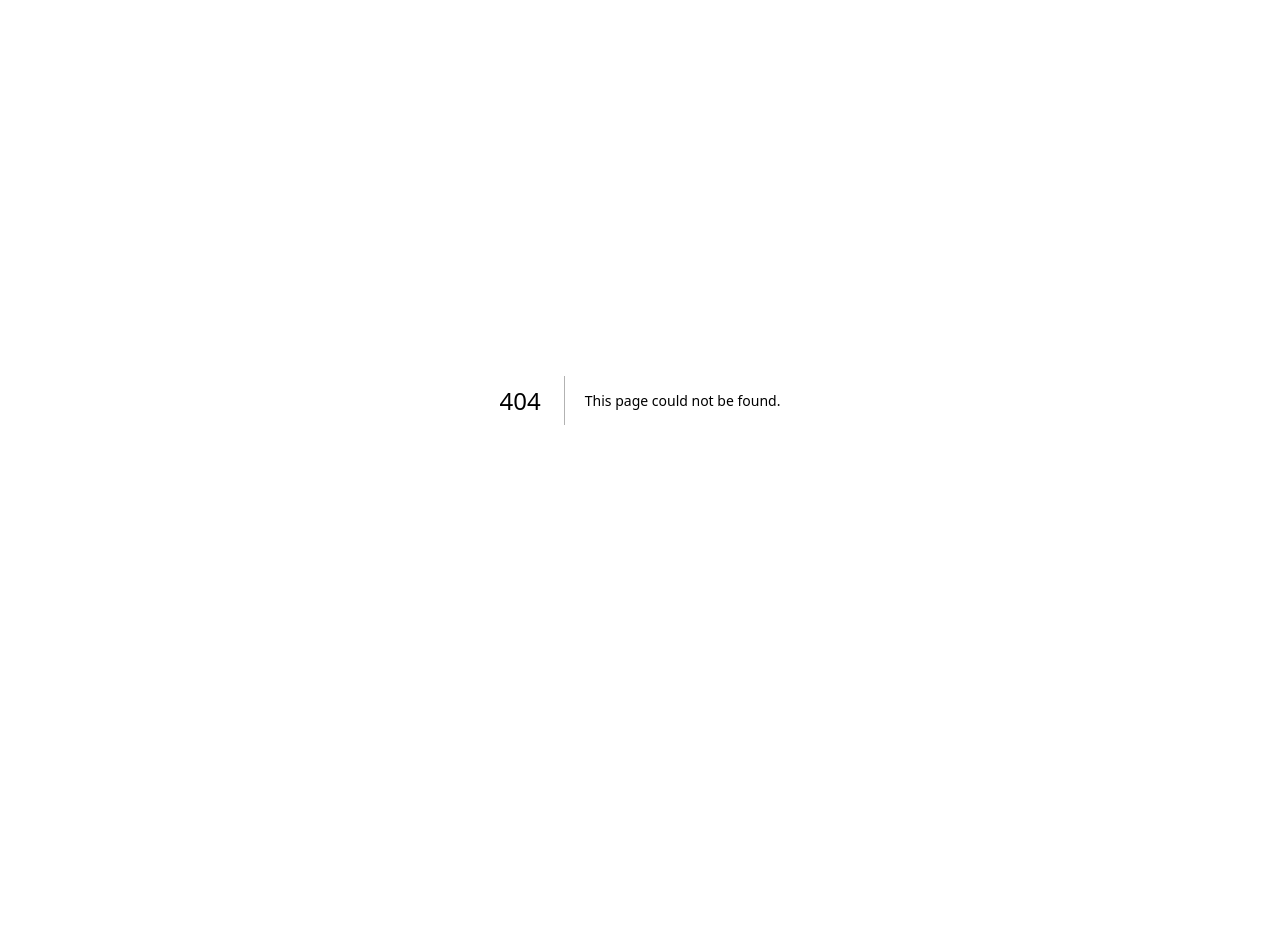
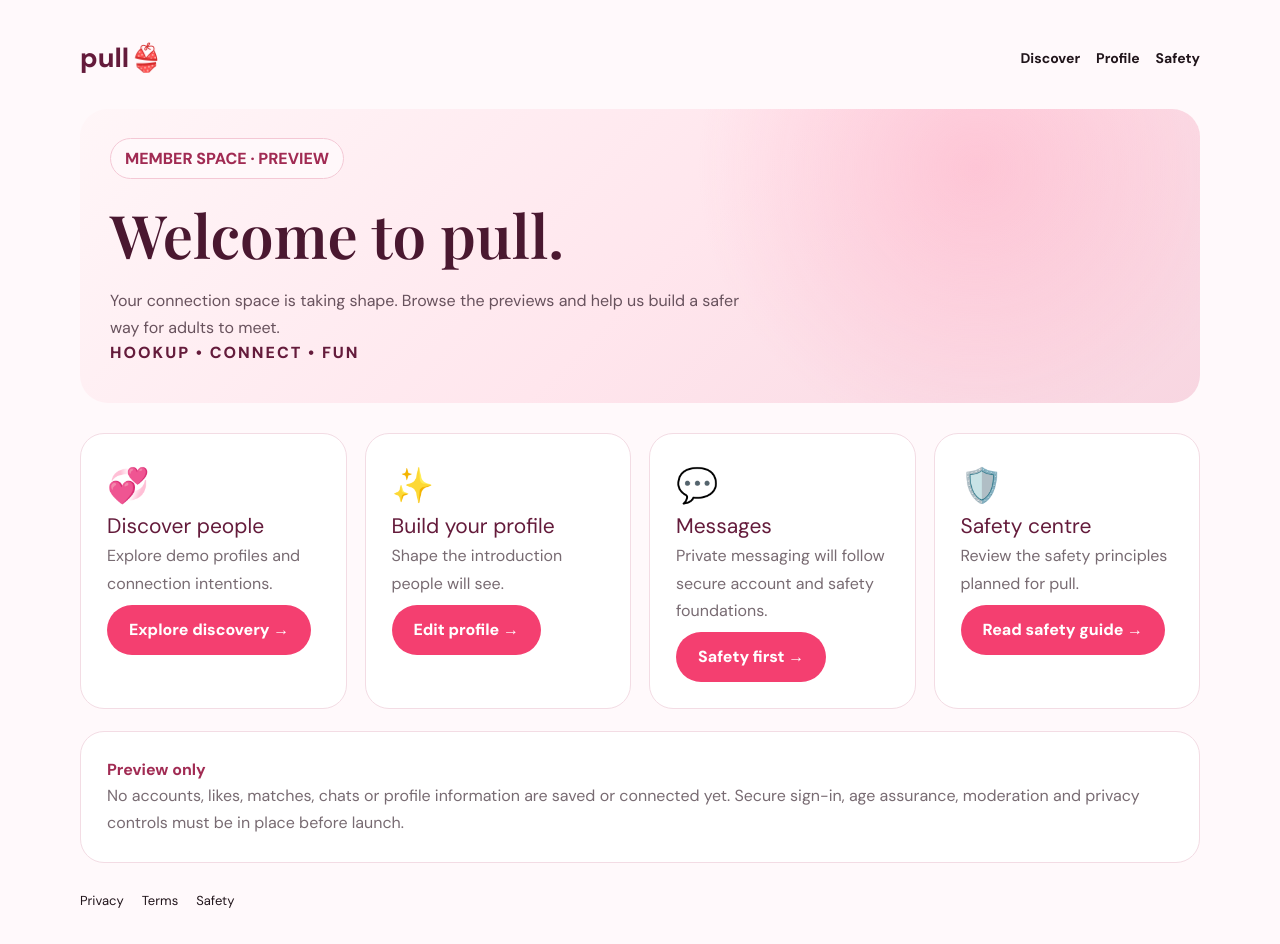
Before and after one commit to pullofficial/Pull, a Next.js app: page /dashboard in a window 1280 px wide. Before the commit this address had no page. Shown: the top 944 px of the page. Before the commit the page ends 800 px from the top, so only its background shows below. Built offline with nearby package versions, Linux system fonts and the light colour scheme.

Commit message:
Add member dashboard preview

```diff
--- /dev/null
+++ b/app/dashboard/page.tsx
@@ -0,0 +1,12 @@
+const tiles = [
+ {icon:"💞",title:"Discover people",desc:"Explore demo profiles and connection intentions.",href:"/discover",cta:"Explore discovery"},
+ {icon:"✨",title:"Build your profile",desc:"Shape the introduction people will see.",href:"/profile",cta:"Edit profile"},
+ {icon:"💬",title:"Messages",desc:"Private messaging will follow secure account and safety foundations.",href:"/safety",cta:"Safety first"},
+ {icon:"🛡️",title:"Safety centre",desc:"Review the safety principles planned for pull.",href:"/safety",cta:"Read safety guide"}
+];
+export default function DashboardPage(){return <main className="container" style={{padding:"38px 0 70px"}}>
+<header style={{display:"flex",justifyContent:"space-between",alignItems:"center",gap:16,flexWrap:"wrap"}}><a href="/" style={{fontSize:27,fontWeight:900,color:"#641b3b"}}>pull<span style={{color:"#f43f70"}}>👙</span></a><nav style={{display:"flex",gap:16,fontWeight:700,fontSize:14}}><a href="/discover">Discover</a><a href="/profile">Profile</a><a href="/safety">Safety</a></nav></header>
+<section className="hero-bg" style={{borderRadius:28,padding:"38px 30px",margin:"30px 0"}}><span className="pill" style={{color:"#a12b53",fontWeight:800}}>MEMBER SPACE · PREVIEW</span><h1 className="serif" style={{fontSize:"clamp(38px,6vw,60px)",color:"#4a1830",margin:"18px 0 8px"}}>Welcome to pull.</h1><p style={{maxWidth:650,lineHeight:1.7,color:"#68525d"}}>Your connection space is taking shape. Browse the previews and help us build a safer way for adults to meet.</p><p style={{fontWeight:900,letterSpacing:2,color:"#641b3b"}}>HOOKUP • CONNECT • FUN</p></section>
+<div style={{display:"grid",gridTemplateColumns:"repeat(auto-fit,minmax(min(100%,240px),1fr))",gap:18}}>{tiles.map(t=><article key={t.title} className="feature"><div style={{fontSize:34}}>{t.icon}</div><h2 style={{color:"#641b3b",fontSize:21}}>{t.title}</h2><p className="muted" style={{lineHeight:1.7}}>{t.desc}</p><a className="btn btn-primary" href={t.href} style={{marginTop:8}}>{t.cta} →</a></article>)}</div>
+<div className="feature" style={{marginTop:22}}><strong style={{color:"#a12b53"}}>Preview only</strong><p className="muted" style={{lineHeight:1.7,marginBottom:0}}>No accounts, likes, matches, chats or profile information are saved or connected yet. Secure sign-in, age assurance, moderation and privacy controls must be in place before launch.</p></div>
+<footer style={{marginTop:28,display:"flex",gap:18,flexWrap:"wrap",fontSize:13}}><a href="/privacy">Privacy</a><a href="/terms">Terms</a><a href="/safety">Safety</a></footer></main>}
```
